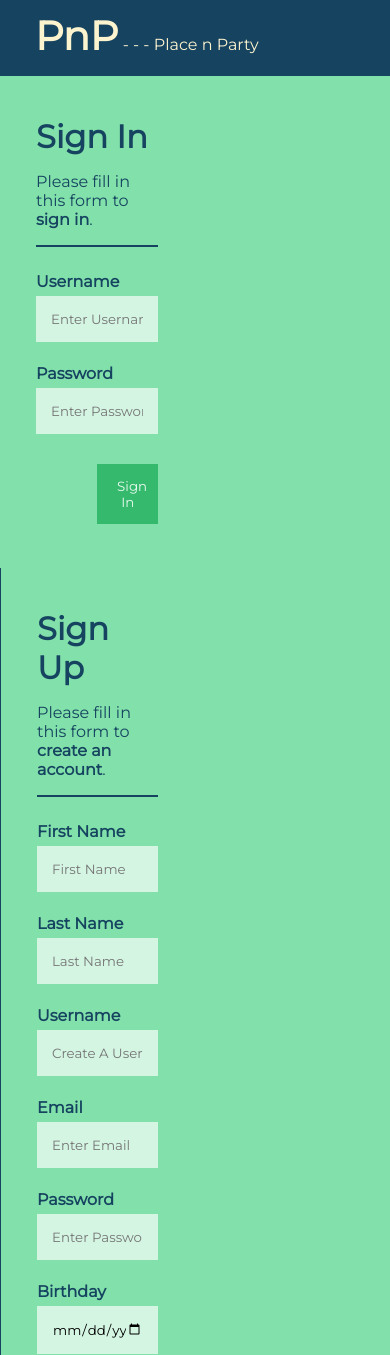
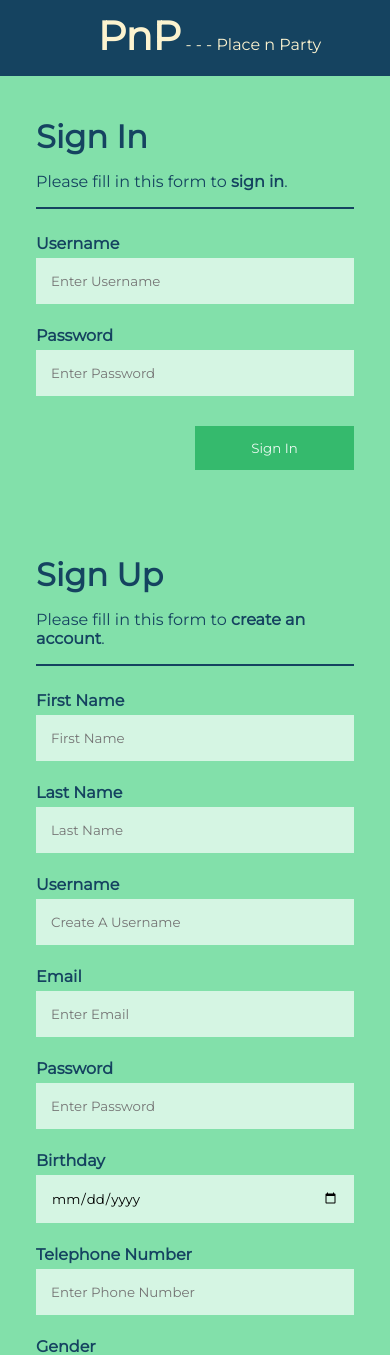
Before and after one commit to kyilmaz2421/PnP, a PHP site: page / in a window 390 px wide. Shown: the top 1355 px of the page. Run offline with PHP 8.4, Linux system fonts and the light colour scheme.

Commit message:
Made the sign up/sign in page more reactive with @media

```diff
--- a/css/general.css
+++ b/css/general.css
@@ -145,3 +145,10 @@ i {
     width: 100%;
   }
 }
+
+/* Change styles for cancel button and signup button on extra small screens */
+@media screen and (max-width: 600px) {
+  body {
+    text-align: center;
+  }
+}
--- a/css/index.css
+++ b/css/index.css
@@ -4,3 +4,28 @@ form {
   vertical-align: top;
   padding: 20px;
 }
+
+#formHolder {
+  margin: 0px;
+  padding: 0px;
+}
+
+#rightForm {
+  border-left:1px solid #154360;
+}
+
+
+/* Make forms centered on small screens */
+@media screen and (max-width: 1042px) {
+  #formHolder {
+    text-align: center;
+  }
+  #rightForm {
+    border-left: 0;
+  }
+  form {
+    width: 100%;
+    text-align: left;
+    border-left: 0;
+  }
+}
--- a/css/profile.css
+++ b/css/profile.css
@@ -30,6 +30,7 @@ h2 {
 /* Create an active/current tablink class */
 .tab button.active {
     background-color: #5FCAAF;
+    color: #FCF3CF;
 }
 
 /* Style the tab content */
--- a/index.html
+++ b/index.html
@@ -13,7 +13,7 @@
   <p> - - - Place n Party</p>
 </header>
 
-
+<div id="formHolder">
   <form action="php/sign_up_page.php">
     <div class="container">
       <h1>Sign In</h1>
@@ -33,7 +33,7 @@
     </div>
   </form>
 
-<form action="php/action_page.php" style="border-left:1px solid #154360">
+  <form action="php/action_page.php" id="rightForm">
     <div class="container">
       <h1>Sign Up</h1>
       <p>Please fill in this form to <b>create an account</b>.</p>
@@ -77,6 +77,7 @@
       </div>
     </div>
   </form>
+</div>
 
 </body>
 </html>
```
Lines whose indentation alone changed are shown as unchanged.
